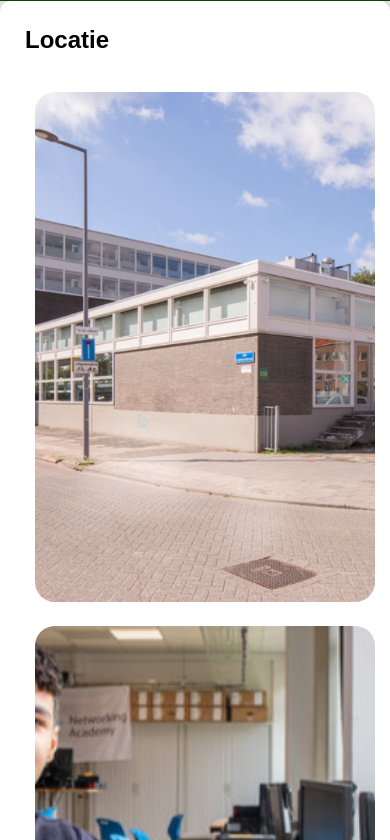
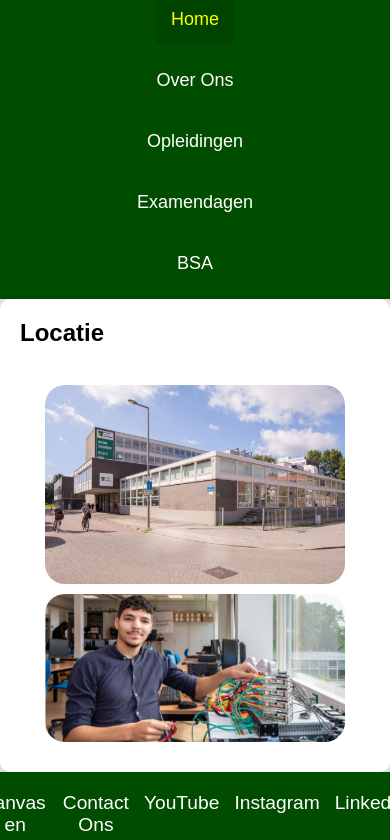
Before and after one commit to Rojvanu-Suleiman/tcrouderavond, a plain HTML site: page index.html in a window 390 px wide. Shown: the part 61-901 px from the top of the page. Drawn offline with Linux system fonts and the light colour scheme.

Commit message:
Add files via upload

```diff
--- a/style.css
+++ b/style.css
@@ -326,49 +326,138 @@ footer ul li a.active {
     margin-right: 1200px;
 }
 
+/* General reset */
+* {
+    margin: 0;
+    padding: 0;
+    box-sizing: border-box;
+}
 
-@media screen and (max-width: 768px) {
-    .container {
-        width: 100%;
+body {
+    font-family: Arial, sans-serif;
+    margin: 0;
+    padding: 0;
+}
+
+
+main {
+    padding: 20px;
+}
+
+header {
+    display: flex;
+    justify-content: space-between;
+    align-items: center;
+    background-color: #004d00;
     padding: 10px;
 }
 
-    .navbar {
-        display: flex;
-        flex-direction: column;
+header img {
+    max-width: 100px;
 }
 
-    .content {
-        flex-direction: column;
+nav ul {
+    list-style-type: none;
+    display: flex;
+    gap: 20px;
+}
+
+nav ul li {
+    display: inline-block;
+}
+
+nav ul li a {
+    color: white;
+    text-decoration: none;
+    padding: 10px;
+}
+
+nav ul li a.active {
+    background-color: #004400;
+    border-radius: 5px;
+}
+
+footer {
+    background-color: #004d00;
+    color: white;
+    padding: 20px;
+    text-align: center;
+}
+
+footer ul {
+    list-style-type: none;
+    display: flex;
+    justify-content: center;
+    gap: 15px;
+}
+
+footer ul li a {
+    color: white;
+    text-decoration: none;
 }
 
 
-    img {
-        max-width: 100%;
-        height: auto;
+
+
+@media screen and (max-width: 1024px) {
+    header {
+        flex-direction: column;
+        text-align: center;
     }
 
+    nav ul {
+        flex-direction: column;
+        align-items: center;
+        gap: 10px;
+    }
 
-    .extra-div {
-        display: block;
-        width: 20px;
-        height: 20px;
-        background-color: red;
+    .images img {
+        width: 80%;
+        margin: 10px 0;
     }
 }
 
 
-@media screen and (max-width: 1024px) {
-    .container {
-        width: 90%;
-        padding: 20px;
+@media screen and (max-width: 768px) {
+    .section-title h2 {
+        font-size: 1.5rem;
     }
 
-    .navbar {
-        flex-direction: row;
+    .images img {
+        width: 100%;
+        max-width: 350px;
+        height: auto;
+        display: block;
+        margin: 10px auto;
     }
 
-    .content {
-        flex-direction: row;
+    nav ul {
+        flex-direction: column;
+        gap: 15px;
+    }
+
+    nav ul li a {
+        display: block;
+        text-align: center;
+        padding: 10px 0;
+        width: 100%;
+        background-color: #004d00;
     }
 }
+
+
+@media screen and (max-width: 480px) {
+    .images img {
+        width: 100%;
+        max-width: 300px;
+        height: auto;
+    }
+
+    nav ul {
+        gap: 10px;
+    }
+
+    nav ul li a {
+        padding: 15px;
+    }
+}
```
Also changed, not shown: index.html (+0 -4 lines). Lines whose indentation alone changed are shown as unchanged.
